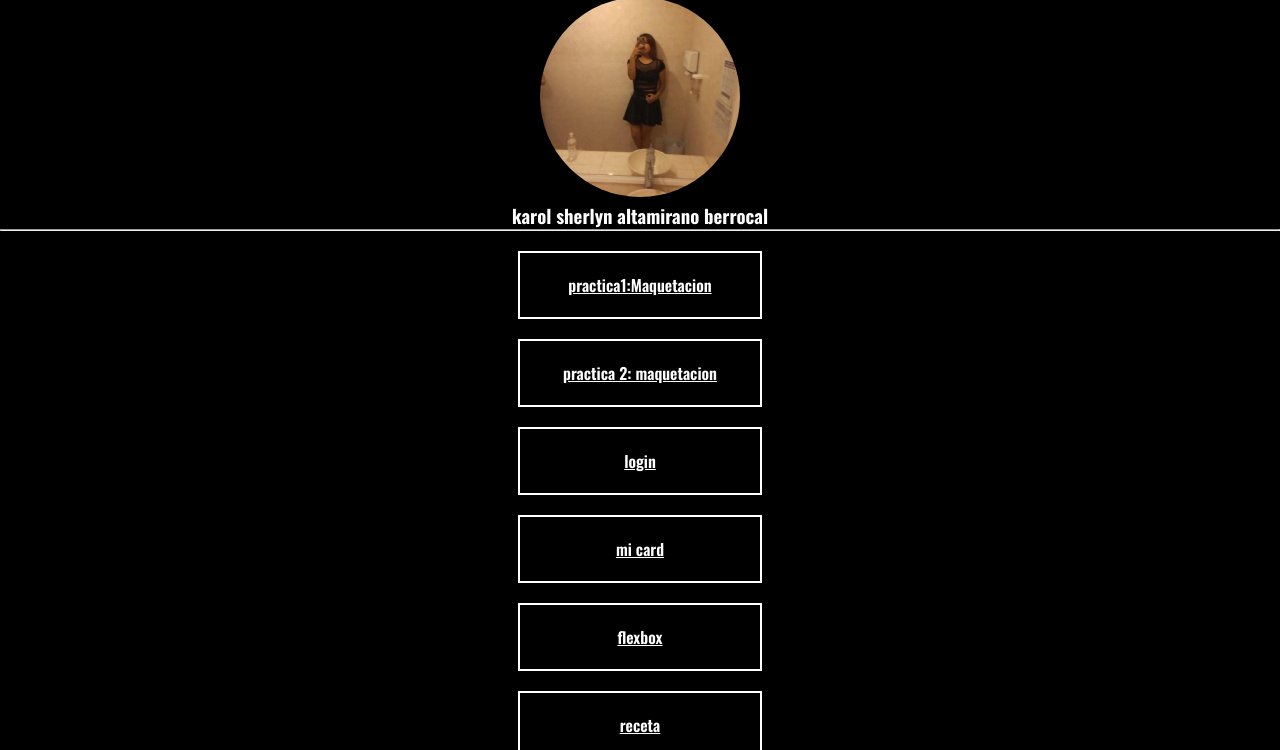
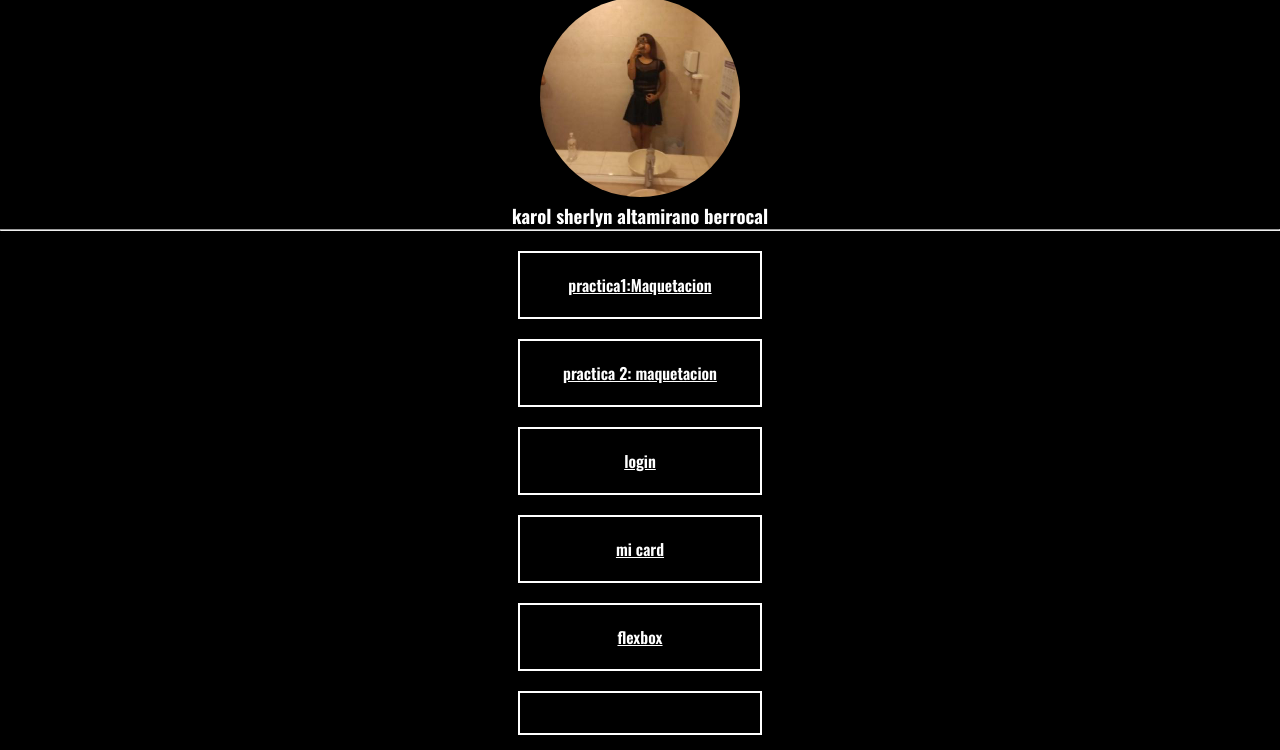
Before and after one commit to Jorge1911/css-505, a plain HTML site: page index.html in a window 1280 px wide. Shown: the part 50-800 px from the top of the page. Drawn offline with nearby package versions, Linux system fonts and the light colour scheme.

Commit message:
actualizacion 1.4.1

```diff
--- a/index.html
+++ b/index.html
@@ -18,6 +18,7 @@
     <li><a href="03_login\index.html">login </a></li>
     <li><a href="card\index.html">mi card</a></li>
     <li><a href="flexbox/index.html">flexbox</a></li>
+    <li><a href="07-great/index.html"></a></li>
     <li><a href="pizza/index.html">receta</a></li>
     <li><a href="10_api\index.html">api</a></li>
 </ul>
```
